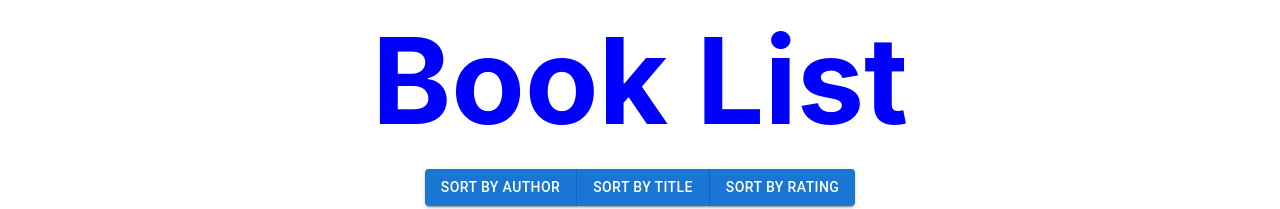
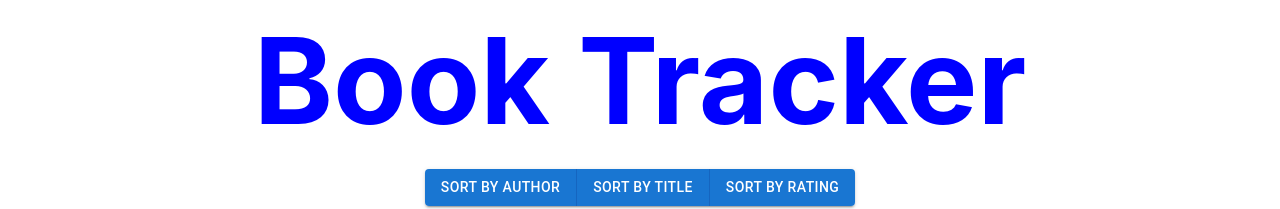
Before and after one commit to gkhmara/capstone-book-react-frontend, a React (Create React App) app: page / in a window 1280 px wide. Shown: the top 209 px of the page. Built offline with nearby package versions, Linux system fonts and the light colour scheme; no server answers.

Commit message:
styling update

```diff
--- a/src/components/Header.js
+++ b/src/components/Header.js
@@ -16,7 +16,7 @@ function Header() {
         },
         }}
       >
-        <h1>Book List</h1>
+        <h1>Book Tracker</h1>
       </Box>
     </>
   );
```
